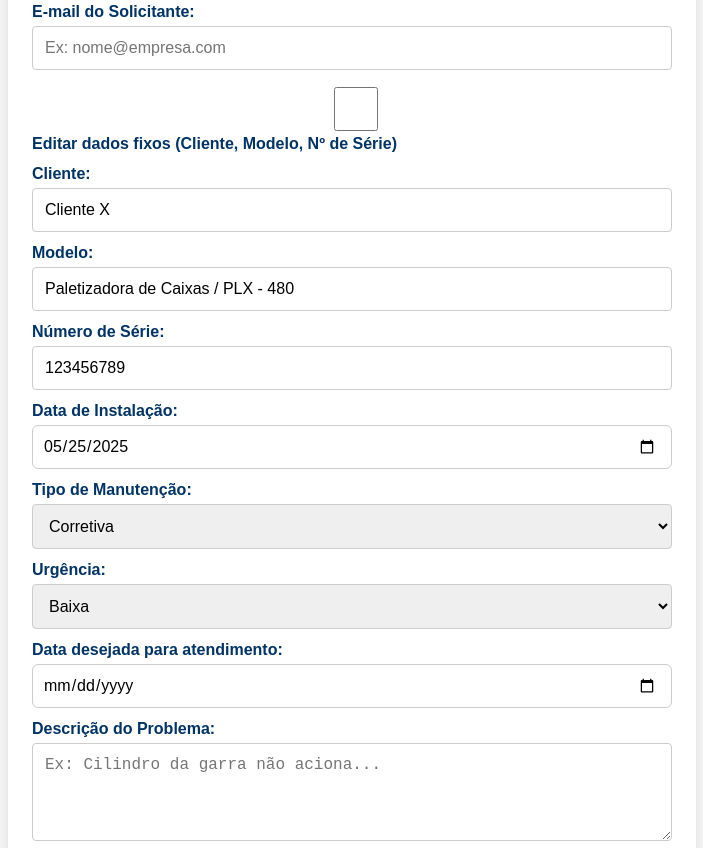
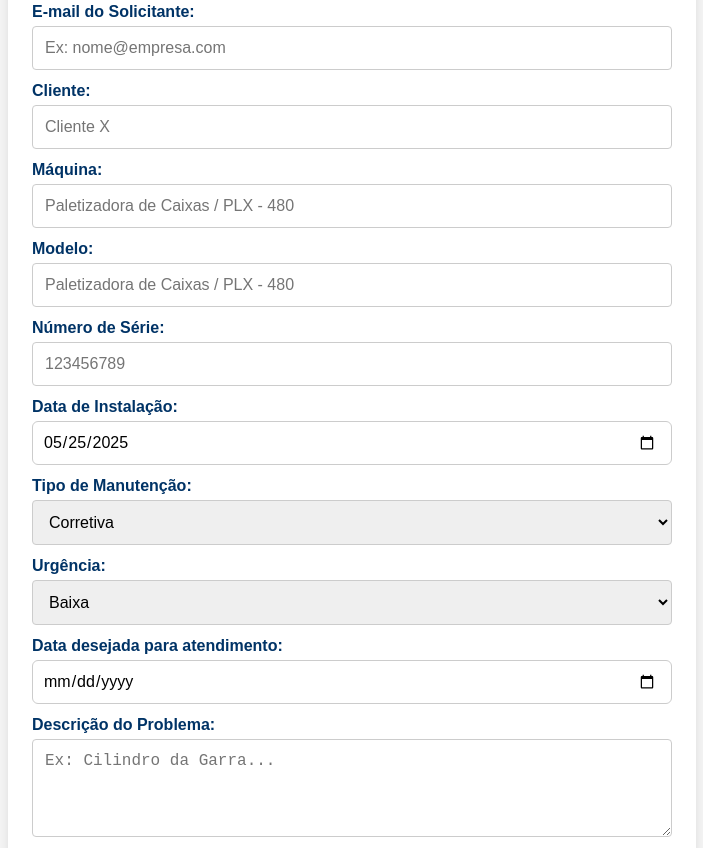
Before and after one commit to Elisandro-dev/sismaq-geral, a plain HTML site: page index.html in a window 1280 px wide. Shown: the part 292-1140 px from the top of the page, without its empty margins (288-991 px from the left). Drawn offline with Linux system fonts and the light colour scheme.

Commit message:
Update index.html

```diff
--- a/index.html
+++ b/index.html
@@ -8,10 +8,11 @@
 </head>
 <body>
 
+  <!-- Card branco incluindo cabeçalho e formulário -->
   <div class="container">
-    <!-- Cabeçalho -->
+    <!-- Cabeçalho: logo à esquerda, títulos centralizados -->
     <header class="header">
-      <img src="logo.png" alt="Logo SISMAQ" class="logo">
+      <img src="logo.png" alt="Logo" class="logo">
       <div class="titles">
         <span class="brand">SISMAQ</span>
         <span class="subtitle">SISTEMA DE MANUTENÇÃO</span>
@@ -20,61 +21,55 @@
     </header>
 
     <!-- Formulário -->
-    <form id="formManutencao" novalidate>
+    <form id="formManutencao">
       <label for="solicitante">Solicitante:</label>
-      <input type="text" id="solicitante" name="solicitante" placeholder="Nome do solicitante" required>
+      <input type="text" id="solicitante" placeholder="Nome do solicitante" required>
 
       <label for="email_solicitante">E-mail do Solicitante:</label>
-      <input type="email" id="email_solicitante" name="email_solicitante" placeholder="Ex: nome@empresa.com" required>
+      <input type="email" id="email_solicitante" placeholder="Ex: nome@empresa.com" required>
 
-      <!-- Controle para destravar -->
-      <div class="toggle-line">
-        <label class="toggle-label">
-          <input type="checkbox" id="editarFixos">
-          Editar dados fixos (Cliente, Modelo, Nº de Série)
-        </label>
-      </div>
+      <label for="Cliente">Cliente:</label>
+      <input type="text" id="Cliente" placeholder="Cliente X" required>
 
-      <label for="cliente">Cliente:</label>
-      <input type="text" id="cliente" name="cliente" value="Cliente X" readonly required>
+      <label for="Máquina">Máquina:</label>
+      <input type="text" id="Máquina" placeholder="Paletizadora de Caixas / PLX - 480" required>
+      <label for="Máquina">Modelo:</label>
+      <input type="text" id="Modelo" placeholder="Paletizadora de Caixas / PLX - 480" required>
 
-      <label for="modelo">Modelo:</label>
-      <input type="text" id="modelo" name="modelo" value="Paletizadora de Caixas / PLX - 480" readonly required>
-
-      <label for="numero_serie">Número de Série:</label>
-      <input type="text" id="numero_serie" name="numero_serie" value="123456789" readonly required>
+      <label for="Máquina">Número de Série:</label>
+      <input type="text" id="Número de Série" placeholder="123456789" required>
 
       <label for="data_instalacao">Data de Instalação:</label>
-      <input type="date" id="data_instalacao" name="data_instalacao" value="2025-05-25" required>
+      <input type="date" id="data_instalacao" value="2025-05-25" required>
 
       <label for="tipo">Tipo de Manutenção:</label>
-      <select id="tipo" name="tipo">
+      <select id="tipo">
         <option value="corretiva">Corretiva</option>
         <option value="preventiva">Preventiva</option>
       </select>
 
       <label for="urgencia">Urgência:</label>
-      <select id="urgencia" name="urgencia">
+      <select id="urgencia">
         <option value="baixa">Baixa</option>
         <option value="media">Média</option>
         <option value="alta">Alta</option>
       </select>
 
       <label for="data_atendimento">Data desejada para atendimento:</label>
-      <input type="date" id="data_atendimento" name="data_atendimento" required>
+      <input type="date" id="data_atendimento" required>
 
       <label for="descricao">Descrição do Problema:</label>
-      <textarea id="descricao" name="descricao" rows="4" placeholder="Ex: Cilindro da garra não aciona..."></textarea>
+      <textarea id="descricao" rows="4" placeholder="Ex: Cilindro da Garra..."></textarea>
 
-      <!-- Anexos -->
+      <!-- 📎 Anexar imagens (até 3) -->
       <div class="anexos">
-        <input type="file" id="imagens" name="imagens" accept="image/*" multiple class="visually-hidden-file">
+        <input type="file" id="imagens" accept="image/*" multiple class="visually-hidden-file">
         <label for="imagens" class="anexo-btn" title="Anexar até 3 imagens">📎 Anexar imagens</label>
         <div class="anexos-hint">JPG/PNG/HEIC • Máx.: 3 arquivos</div>
-        <div id="preview" class="preview"></div>
+        <div id="preview"></div>
       </div>
 
-      <button type="submit" class="btn-primary">Enviar Solicitação</button>
+      <button type="submit">Enviar Solicitação</button>
     </form>
   </div>
 
```
